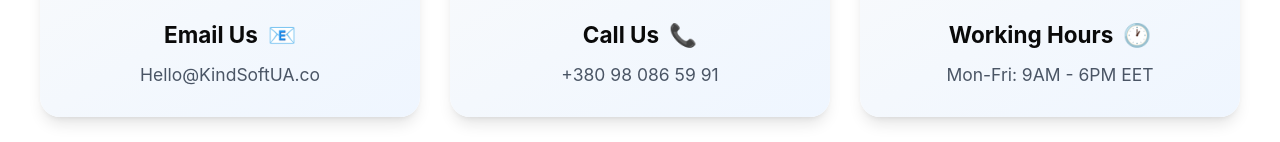
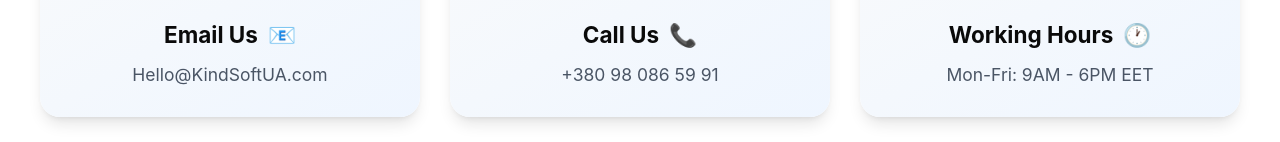
Before and after one commit to BilalEnenouisser/Kindsoftwebsitedesign-main, a React (Vite) app: page /contact in a window 1280 px wide. Shown: the part 658-800 px from the top of the page. Built offline with nearby package versions, Linux system fonts and the light colour scheme.

Commit message:
feat: implement Footer component and ContactPage with form submission and reCAPTCHA integration

```diff
--- a/src/app/components/Footer.tsx
+++ b/src/app/components/Footer.tsx
@@ -79,8 +79,8 @@
               </li>
               <li className="flex items-center gap-2 text-gray-600">
                 <Mail size={18} className="flex-shrink-0 text-blue-600" />
-                <a href="mailto:Hello@KindSoftUA.co" className="hover:text-blue-600">
-                  Hello@KindSoftUA.co
+                <a href="mailto:Hello@KindSoftUA.com" className="hover:text-blue-600">
+                  Hello@KindSoftUA.com
                 </a>
               </li>
               <li className="flex items-center gap-2 text-gray-600">
--- a/src/app/pages/ContactPage.tsx
+++ b/src/app/pages/ContactPage.tsx
@@ -9,8 +9,8 @@
   {
     icon: Mail,
     title: "Email Us",
-    detail: "Hello@KindSoftUA.co",
-    link: "mailto:Hello@KindSoftUA.co",
+    detail: "Hello@KindSoftUA.com",
+    link: "mailto:Hello@KindSoftUA.com",
     emoji: "📧",
   },
   {
```
